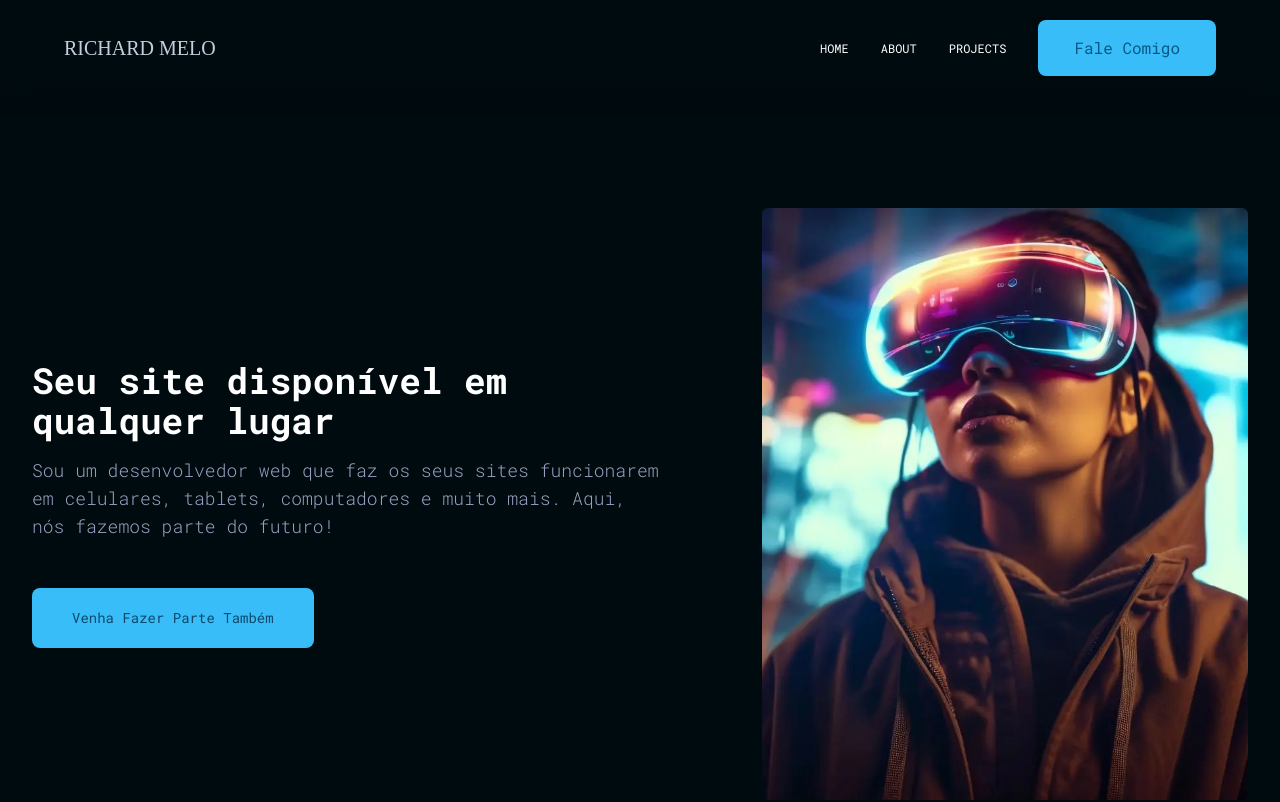
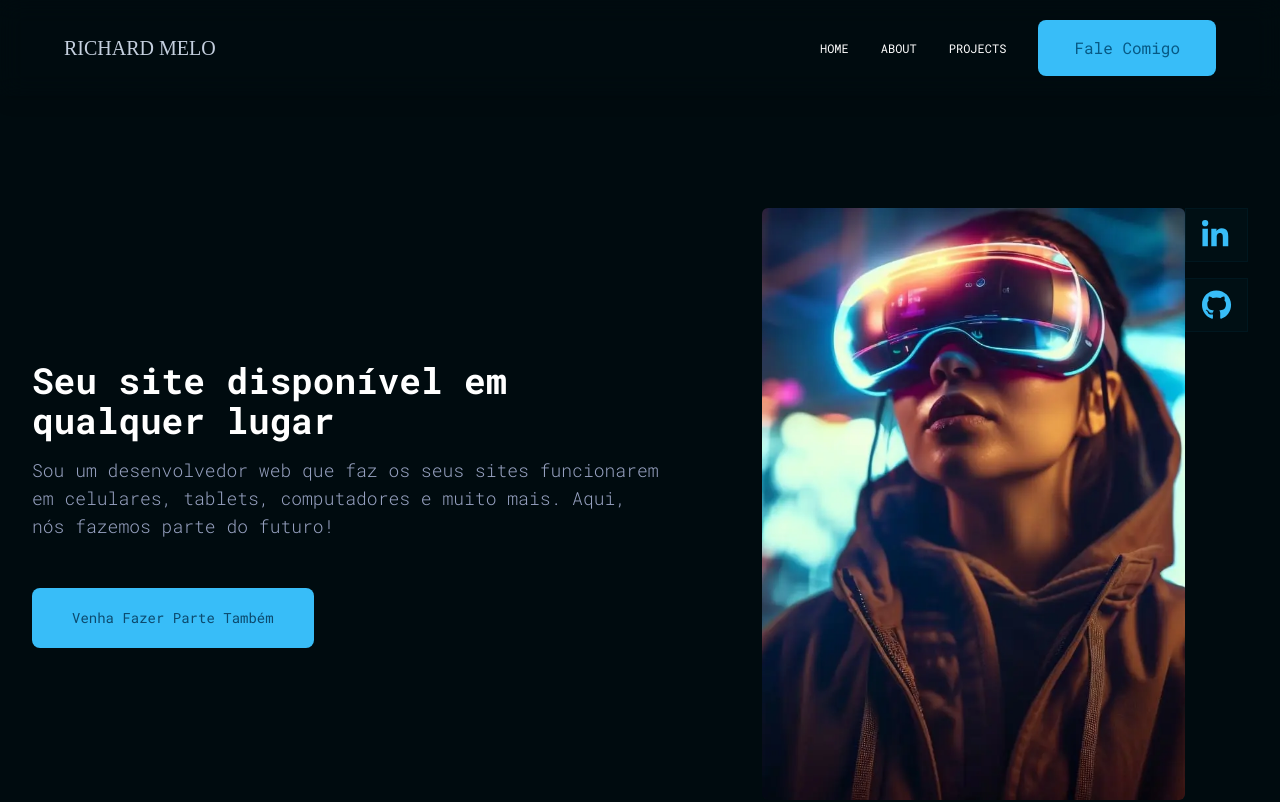
Before and after one commit to rinardes/portfolio-source, a React (Vite) app: page / in a window 1280 px wide. Shown: the top 802 px of the page. Built offline with nearby package versions, Linux system fonts and the light colour scheme; a web font is replaced by a local one.

Commit message:
feat: added social media icons

```diff
--- a/src/components/Footer.tsx
+++ b/src/components/Footer.tsx
@@ -1,6 +1,9 @@
+import SocialMedia from "./SocialMedia";
+
 function Footer() {
   return (
-    <footer className="mx-auto mt-20 max-w-7xl pb-6">
+    <footer className="mx-auto mt-20 flex max-w-7xl flex-col items-center gap-8 pb-6">
+      <SocialMedia />
       <p className="text-center text-sm">
         Copyright © 2023 <b className="text-primary-400">Richard Melo</b> Todos
         os direitos reservados.
--- a/src/components/SocialMedia.tsx
+++ b/src/components/SocialMedia.tsx
@@ -1,16 +1,27 @@
 import { FontAwesomeIcon } from "@fortawesome/react-fontawesome";
-import { faLinkedinIn } from "@fortawesome/free-brands-svg-icons";
+import { faLinkedinIn, faGithub } from "@fortawesome/free-brands-svg-icons";
 
-function SocialMedia() {
+function SocialMedia({ isVertical }: { isVertical?: boolean }) {
   return (
     <div>
-      <h2 className="mb-6 font-bold tracking-wider"></h2>
-      <div className="flex gap-4">
+      <div
+        className={`flex justify-center ${isVertical && "md:flex-col"} gap-4`}
+      >
         <a
-          href=""
-          className="bg-[#202327] px-6 py-4 text-lg transition-all hover:-translate-y-2 "
+          href="https://www.linkedin.com/in/richardnardes/"
+          target="_blank"
+          className="border border-borderOnbackground bg-onBackground
+          px-4 py-2 text-3xl text-primary-400 transition-all hover:-translate-y-2 "
         >
           <FontAwesomeIcon icon={faLinkedinIn} />
+        </a>
+        <a
+          href="https://github.com/rinardes"
+          target="_blank"
+          className="border border-borderOnbackground bg-onBackground
+          px-4 py-2 text-3xl text-primary-400 transition-all hover:-translate-y-2"
+        >
+          <FontAwesomeIcon icon={faGithub} />
         </a>
       </div>
     </div>
--- a/src/pages/Home.tsx
+++ b/src/pages/Home.tsx
@@ -1,12 +1,16 @@
+
+
+import SocialMedia from "../components/SocialMedia";
 import scrollToElement from "../utils/scrollToElement";
 
 function Home() {
+
   return (
     <section
       id="home"
       className="relative mx-auto flex min-h-screen w-full max-w-7xl flex-col items-center gap-12 pt-32 md:flex-row md:gap-24 lg:pt-52"
     >
-      <div className=" flex flex-col justify-between md:block">
+      <div className=" flex flex-col justify-between text-center md:block md:text-left">
         <div className="mb-12">
           <h1 className="mb-4  text-3xl font-bold lg:text-4xl">
             Seu site disponível em qualquer lugar
@@ -27,12 +31,13 @@ function Home() {
           </a>
         </div>
       </div>
-      <div className="rounded-m order-1 self-stretch lg:flex-shrink-0 lg:basis-[40%] ">
+      <div  className={`rounded-m order-1 md:flex self-stretch lg:flex-shrink-0 lg:basis-[40%] `}>
         <img
-          className="h-full min-h-[244px] rounded-md object-cover"
+          className="h-full min-h-[244px] rounded-md mb-4 md:mb-0 md:w-4/5 flex-grow object-cover"
           src="/images/bg4.webp"
-          alt=""
+          alt="Mulher com óculos de realidade virtual"
         />
+        <SocialMedia isVertical/>
       </div>
     </section>
   );
```
